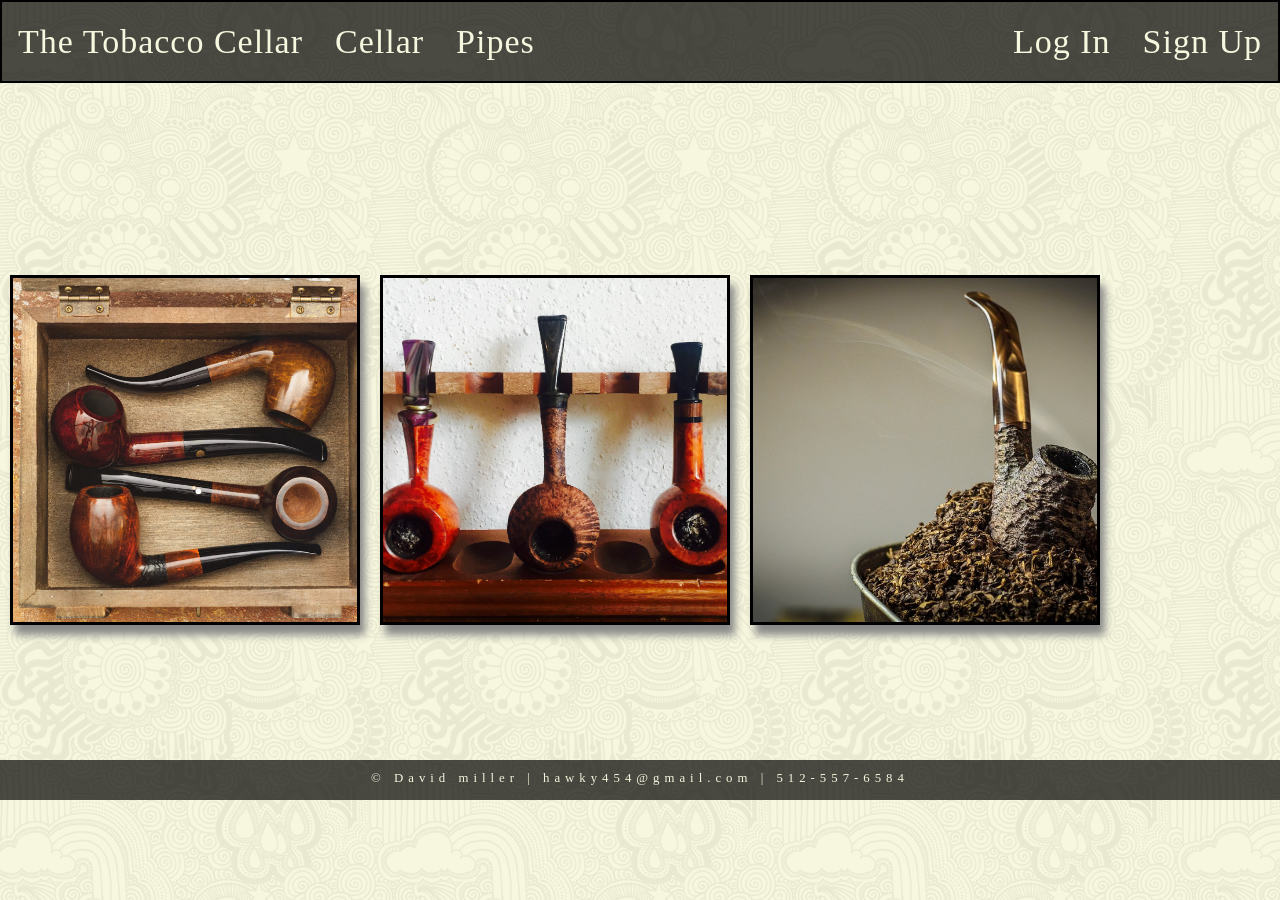
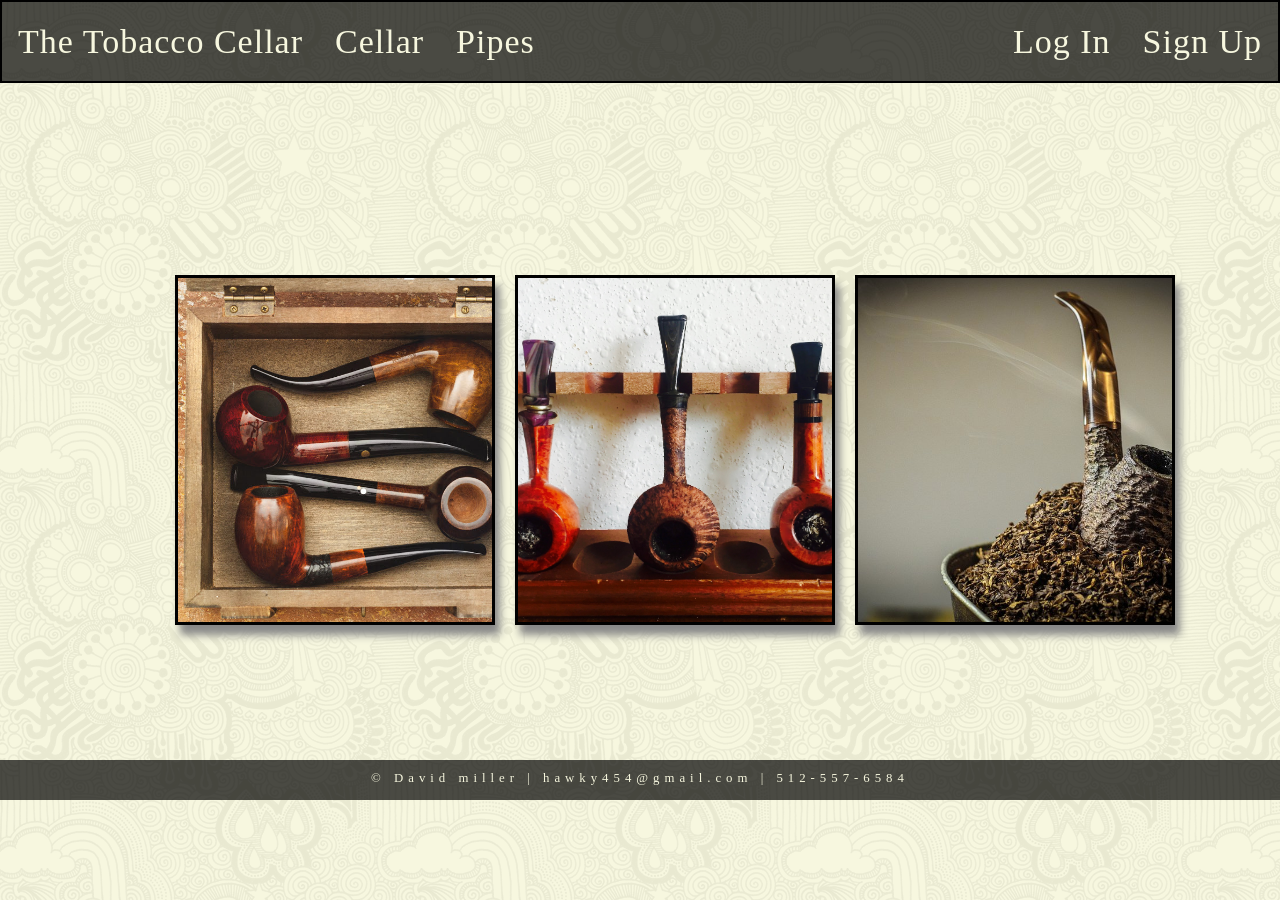
Before and after one commit to Hawky454/Capstone, a React app: page / in a window 1280 px wide. Built offline with nearby package versions, Linux system fonts and the light colour scheme; a web font is replaced by a local one.

Commit message:
still have a lot of work to do need to figure out how to get the hamburger menu up and running but Im starting to get the hang of these @medai querries

```diff
--- a/src/components/Home/Home.css
+++ b/src/components/Home/Home.css
@@ -1,6 +1,7 @@
 @media only screen and (min-width: 801px) {
     .Home {
-        margin: 275px auto;
+        margin: 275px 165px;
+
     }
 
     .Home .container {
@@ -65,9 +66,9 @@
     .container {
         display: flex;
         justify-content: center;
+        margin-top: 300px;
     }
 
-    /* S A F E Z O N E */
     .card1 {
         width: 100px;
         height: 100px;
--- a/src/components/NavBar/NavBar.js
+++ b/src/components/NavBar/NavBar.js
@@ -11,8 +11,10 @@ const NavBar = (props) => {
           <Link to="/CellarList"><span className={classes.left}>Cellar</span></Link>
           <Link to="/Pipes"><span className={classes.left}>Pipes</span></Link>
           <section>
+          <div className={classes.rightMediaQuery}>
             <Link to="/SignUp"><span className={classes.right}>Sign Up</span></Link>
             <Link to="/SignIn"><span onClick={() => props.clicked} className={classes.right}>Log In</span></Link>
+          </div>
           </section>
         </div>
     );
```
Also changed, not shown: src/components/NavBar/NavBar.css (+22 -0 lines).
